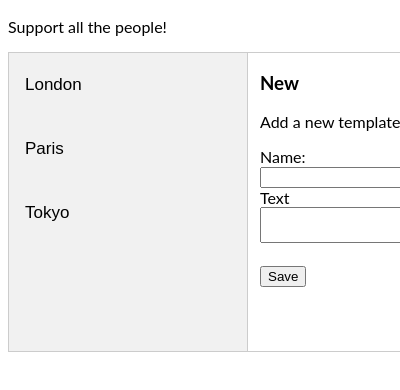
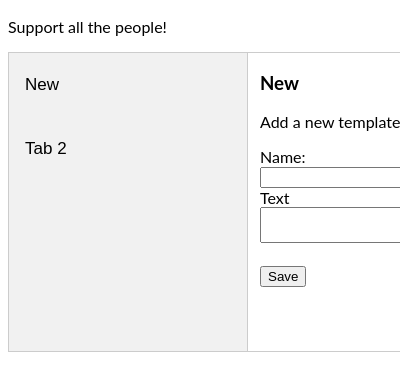
Before and after one commit to brandoncaulfield/support-helper, a browser extension: page popup.html in a window 400 px wide. Shown: the part 52-442 px from the top of the page. Drawn offline with Linux system fonts and the light colour scheme.

Commit message:
minor change

```diff
--- a/popup.html
+++ b/popup.html
@@ -9,9 +9,8 @@
       <p>Support all the people!</p>
 
       <div class="tab">
-        <button id="test" class="tablinks" id="defaultOpen">London</button>
-        <button id="test" class="tablinks">Paris</button>
-        <button id="test" class="tablinks">Tokyo</button>
+        <button id="test" class="tablinks" id="defaultOpen">New</button>
+        <button id="tab-2-button" class="tablinks">Tab 2</button>
       </div>
 
       <div id="London" class="tabcontent">
@@ -26,16 +25,12 @@
         </form>
       </div>
 
-      <!-- <div id="Paris" class="tabcontent">
-        <h3>Paris</h3>
-        <p>Paris is the capital of France.</p>
+      <!-- <div id="tab-2" class="tabcontent">
+        <h3>Tab 2</h3>
+        <p>Some text</p>
       </div>
 
-      <div id="Tokyo" class="tabcontent">
-        <h3>Tokyo</h3>
-        <p>Tokyo is the capital of Japan.</p>
-      </div>
-    </div> -->
+
 
     <script src="popup.js"></script>
   </body>
```
